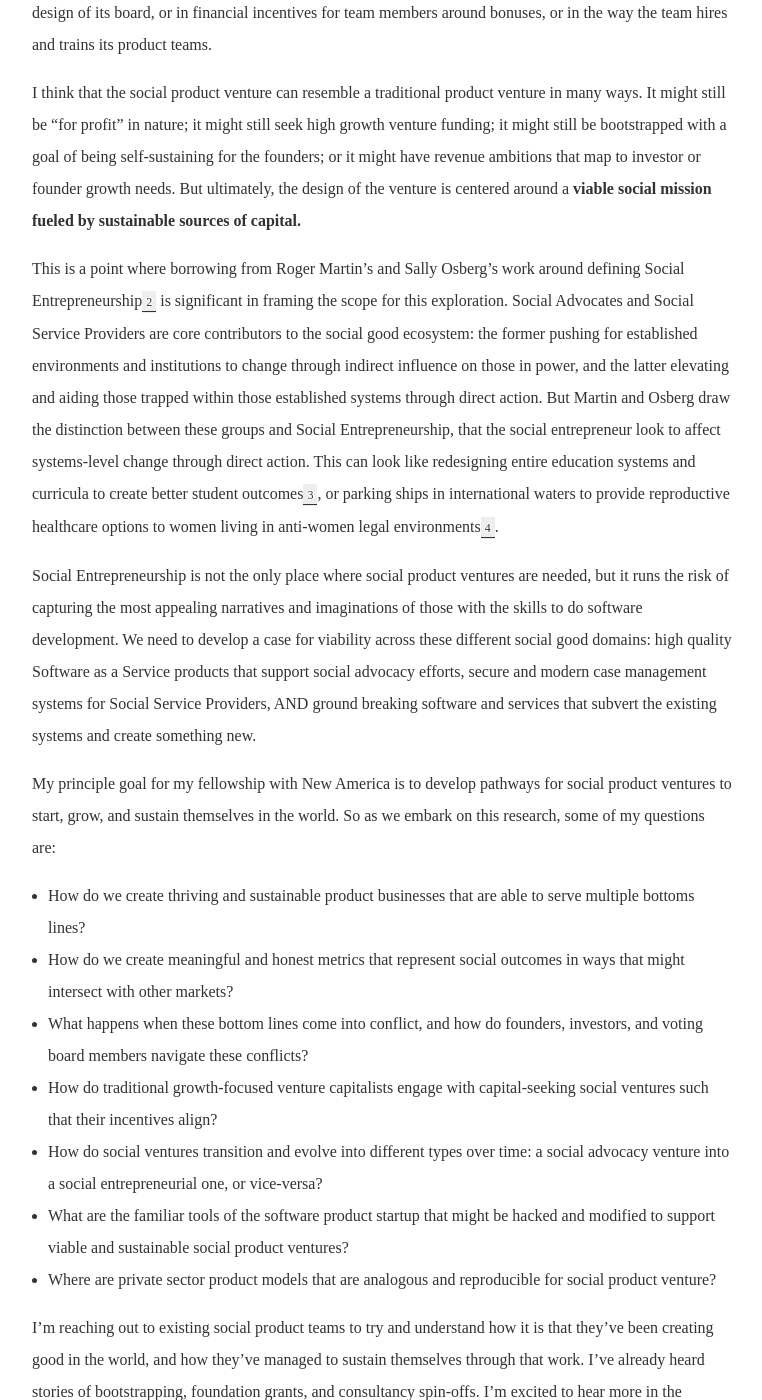
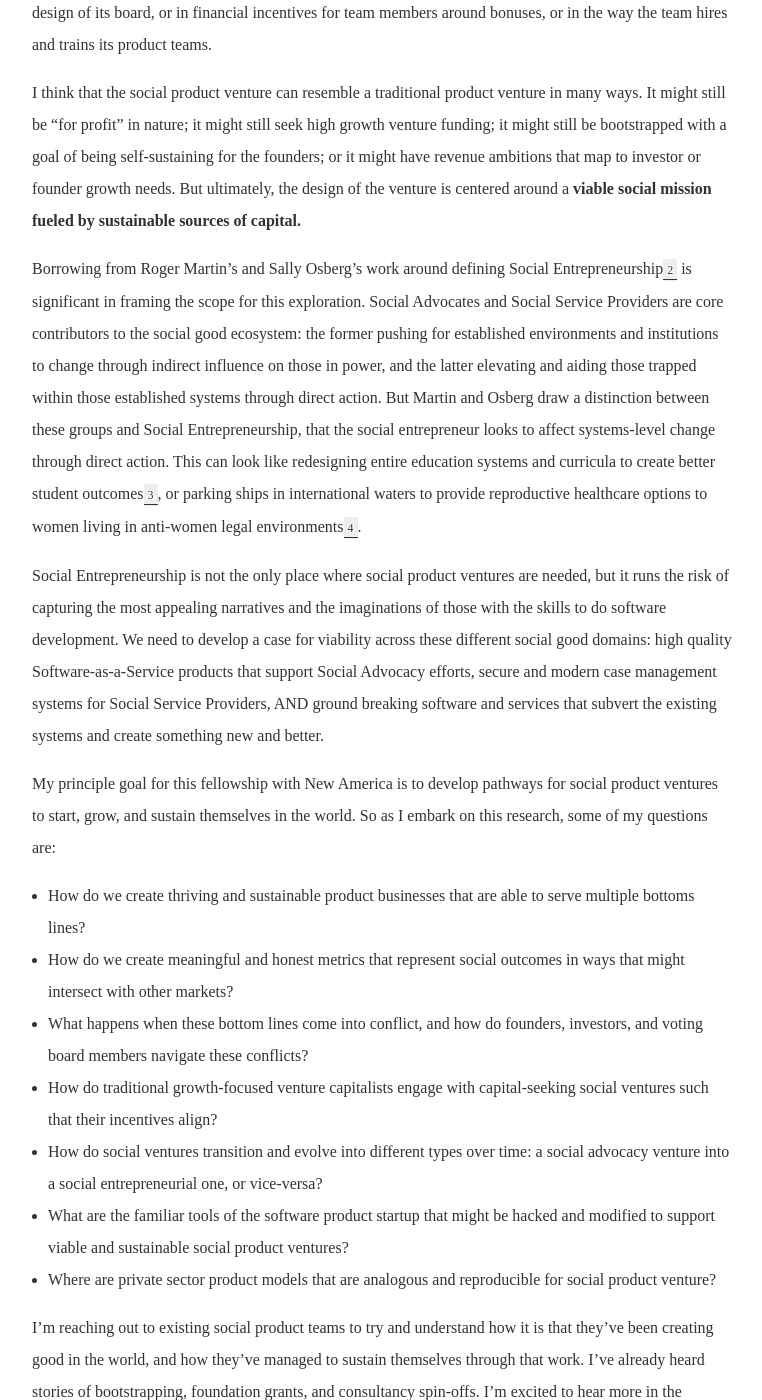
Before and after one commit to readywater/log.andrewlb.com, a Jekyll site: the page built from _posts/2017-06-20-SocialProductVentures.md, in a window 1280 px wide and 1400 px high, scrolled down 882 px. Shown: the whole window, without its empty margins (258-1020 px from the left). Built offline with Jekyll 4.4.1, drawn with Linux system fonts in a browser that asks for light colours; some web fonts are replaced; comment, search, counter and statistics services are not loaded; some of the changed text lies outside the part shown.

Commit message:
Update to links and copy

```diff
--- a/_posts/2017-06-20-SocialProductVentures.md
+++ b/_posts/2017-06-20-SocialProductVentures.md
@@ -12,11 +12,11 @@
 
 I think that the social product venture can resemble a traditional product venture in many ways. It might still be "for profit" in nature; it might still seek high growth venture funding; it might still be bootstrapped with a goal of being self-sustaining for the founders; or it might have revenue ambitions that map to investor or founder growth needs.  But ultimately, the design of the venture is centered around a **viable social mission fueled by sustainable sources of capital.**
 
-This is a point where borrowing from Roger Martin’s and Sally Osberg’s work around defining Social Entrepreneurship[2] is significant in framing the scope for this exploration. Social Advocates and Social Service Providers are core contributors to the social good ecosystem: the former pushing for established environments and institutions to change through indirect influence on those in power, and the latter elevating and aiding those trapped within those established systems through direct action. But Martin and Osberg draw the distinction between these groups and Social Entrepreneurship, that the social entrepreneur look to affect systems-level change through direct action. This can look like redesigning entire education systems and curricula to create better student outcomes[3], or parking ships in international waters to provide reproductive healthcare options to women living in anti-women legal environments[4].
+Borrowing from Roger Martin’s and Sally Osberg’s work around defining Social Entrepreneurship[2] is significant in framing the scope for this exploration. Social Advocates and Social Service Providers are core contributors to the social good ecosystem: the former pushing for established environments and institutions to change through indirect influence on those in power, and the latter elevating and aiding those trapped within those established systems through direct action. But Martin and Osberg draw a distinction between these groups and Social Entrepreneurship, that the social entrepreneur looks to affect systems-level change through direct action. This can look like redesigning entire education systems and curricula to create better student outcomes[3], or parking ships in international waters to provide reproductive healthcare options to women living in anti-women legal environments[4].
 
-Social Entrepreneurship is not the only place where social product ventures are needed, but it runs the risk of capturing the most appealing narratives and imaginations of those with the skills to do software development. We need to develop a case for viability across these different social good domains: high quality Software as a Service products that support social advocacy efforts, secure and modern case management systems for Social Service Providers, AND ground breaking software and services that subvert the existing systems and create something new.
+Social Entrepreneurship is not the only place where social product ventures are needed, but it runs the risk of capturing the most appealing narratives and the imaginations of those with the skills to do software development. We need to develop a case for viability across these different social good domains: high quality Software-as-a-Service products that support Social Advocacy efforts, secure and modern case management systems for Social Service Providers, AND ground breaking software and services that subvert the existing systems and create something new and better.
 
-My principle goal for my fellowship with New America is to develop pathways for social product ventures to start, grow, and sustain themselves in the world. So as we embark on this research, some of my questions are:
+My principle goal for this fellowship with New America is to develop pathways for social product ventures to start, grow, and sustain themselves in the world. So as I embark on this research, some of my questions are:
 - How do we create thriving and sustainable product businesses that are able to serve multiple bottoms lines?
 - How do we create meaningful and honest metrics that represent social outcomes in ways that might intersect with other markets?
 - What happens when these bottom lines come into conflict, and how do founders, investors, and voting board members navigate these conflicts?
@@ -27,11 +27,11 @@
 
 I’m reaching out to existing social product teams to try and understand how it is that they’ve been creating good in the world, and how they’ve managed to sustain themselves through that work. I’ve already heard stories of bootstrapping, foundation grants, and consultancy spin-offs. I’m excited to hear more in the coming months and share some of these stories with you. Learning from the experience of brilliant social entrepreneurs is one of the great privileges of this work.
 
-Parallel to these interviews, we are doing social product design and development at New America. The Public Interest Technology program is bringing together individuals and teams through our fellowship program to develop software-based (or augmented) tools and services that support immigrants and refugees, people impacted by the criminal justice system, and children and aid workers in the foster care system. As we engage in this work, we’ll be developing business models and partnerships that drive towards sustainability and (where appropriate) scale. We’ll also be capturing, synthesizing, and sharing our findings both through my writing on social product ventures and elsewhere in the New America ecosystem.
+Parallel to these interviews, we are doing social product design and development at New America. The [Public Interest Technology](https://www.newamerica.org/public-interest-technology/) program is bringing together individuals and teams through our fellowship program to develop software-based (or augmented) tools and services that support immigrants and refugees, people impacted by the criminal justice system, and children and aid workers in the foster care system. As we engage in this work, we’ll be developing and sharing business models and partnerships that drive towards sustainability and (where appropriate) scale. We’ll also be capturing, synthesizing, and sharing our findings both through my writing on social product ventures and elsewhere in the New America ecosystem.
 
-Here’s how you can help. If you **run a social venture** with software product or service component, or  if **you’re in the venture capital world** and have an interest and opinion on social ventures, or if **you’re in the foundation and not-for-profit funding space**, please get in touch. My email is lovettbarron@newamerica.org.
+Here’s how you can help. If you **run a social venture** with software product or service component, or  if **you’re in the venture capital world** and have an interest and opinion on social ventures, or if **you’re in the foundation and not-for-profit funding space**, please get in touch. My email is [lovettbarron@newamerica.org](mailto:lovettbarron@newamerica.org).
 
-I would love to learn more about your businesses and ideas, how you’ve developed your approaches to positive social impact, and how we might do it better. Perhaps we can even give you a hand here through the Public Interest Technology program.
+I would love to learn more about your businesses and your story, how you’ve developed your approaches to positive social impact, and what lessons you'd share with your colleagues working in the public interest. Perhaps we can even give you a hand.
 
 Thanks, and keep an eye on this space for more.
 
```
